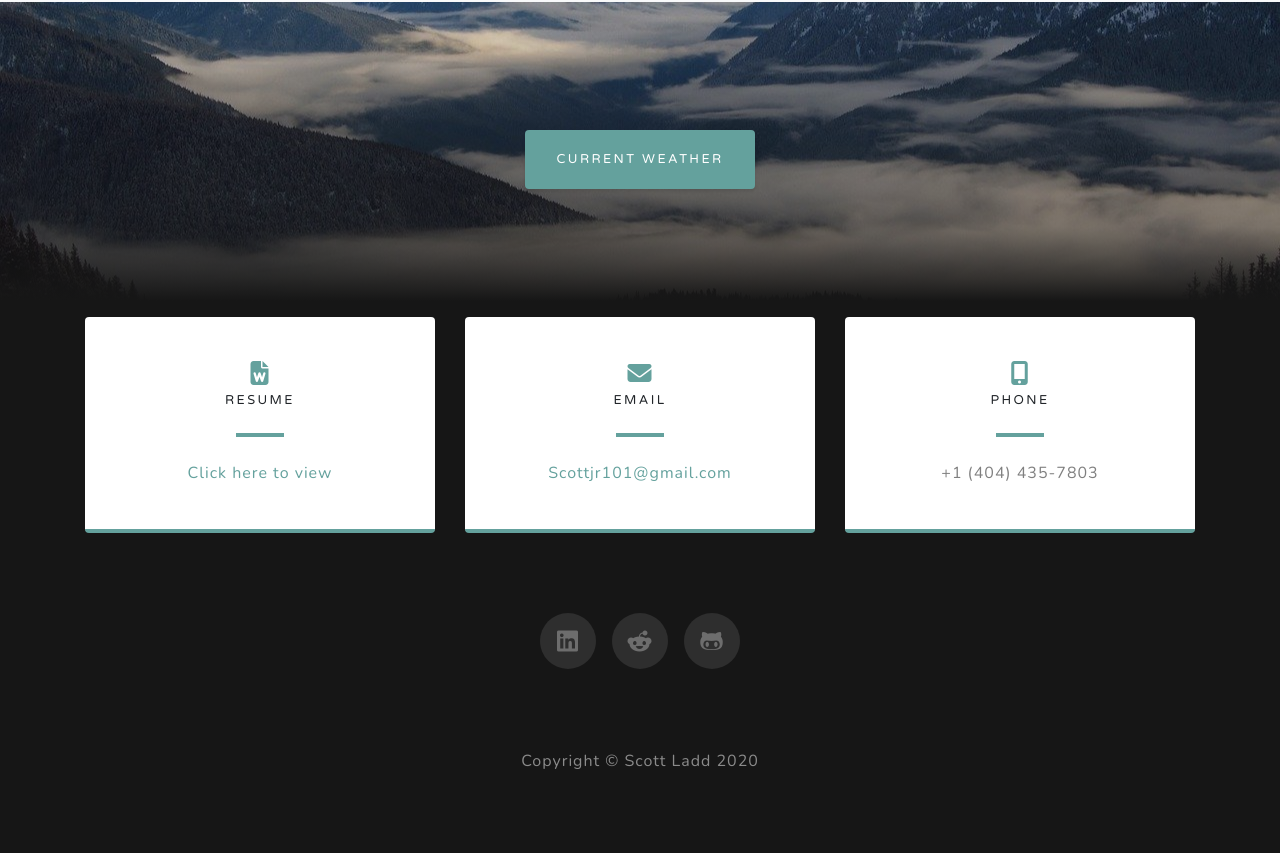
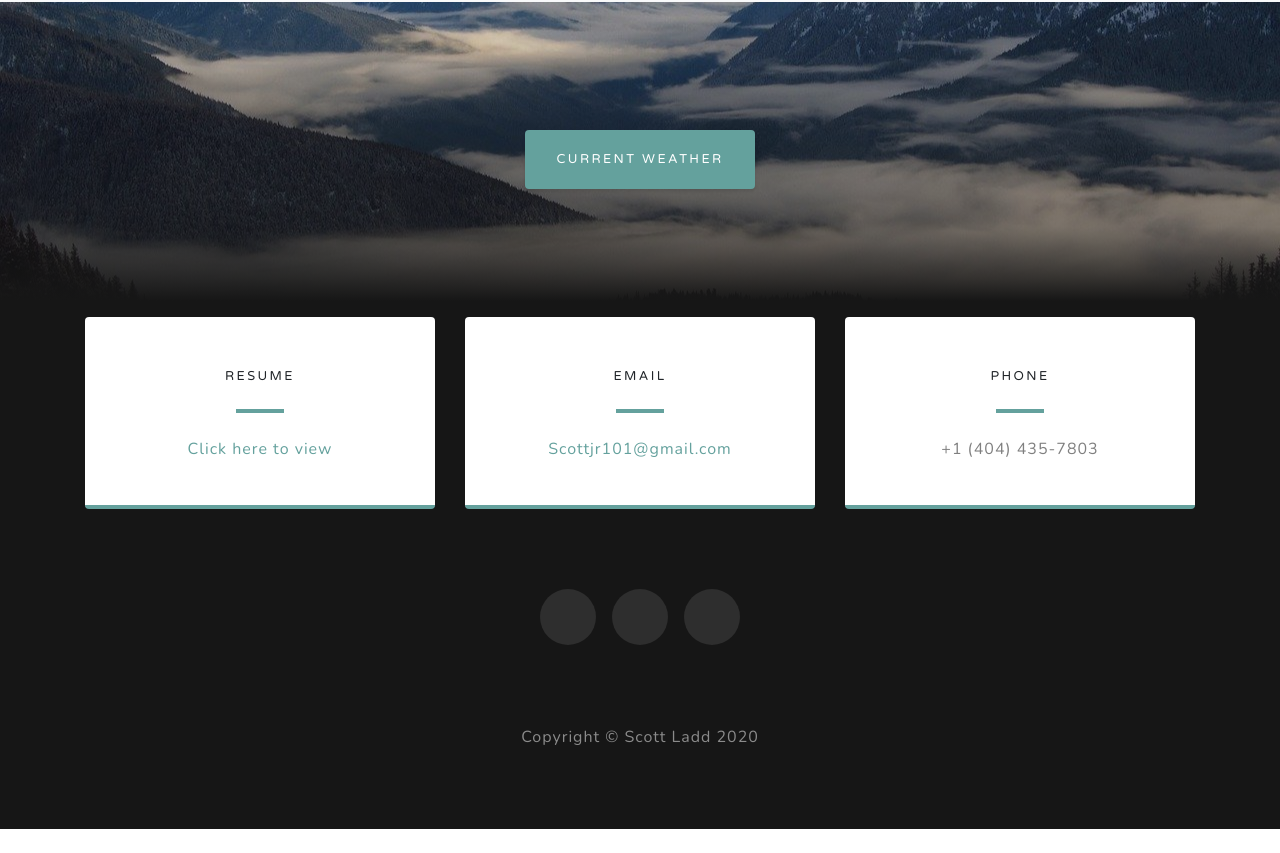
Before and after one commit to scottjr101/React-Portfolio, a React (Create React App) app in the folder client/: page /home in a window 1280 px wide. Shown: the part 1641-2494 px from the top of the page. After the commit the page ends 2470 px from the top, so only its background shows below. Built offline with nearby package versions, Linux system fonts and the light colour scheme.

Commit message:
removed fontawesome cdn, and custom weather icons

```diff
--- a/client/package.json
+++ b/client/package.json
@@ -3,6 +3,7 @@
   "version": "0.1.0",
   "private": true,
   "dependencies": {
+    "@iconify/icons-mdi": "^1.0.88",
     "@iconify/icons-wi": "^1.0.2",
     "@iconify/react": "^1.1.3",
     "@testing-library/jest-dom": "^4.2.4",
--- a/client/public/index.html
+++ b/client/public/index.html
@@ -35,7 +35,6 @@
     />
 
     <!-- Custom fonts for this template -->
-    <script src="https://kit.fontawesome.com/8d88fe742e.js" crossorigin="anonymous"></script>
     <link
       href="https://fonts.googleapis.com/css?family=Varela+Round|Mr+Dafoe|Ubuntu&display=swap"
       rel="stylesheet"
--- a/client/src/components/layout/footer/footer.js
+++ b/client/src/components/layout/footer/footer.js
@@ -1,11 +1,18 @@
 import React, { Fragment } from 'react';
-import Weather from "../weather/weather";
+import { Icon } from '@iconify/react';
+import fileDocument from '@iconify/icons-mdi/file-document';
+import emailSend from '@iconify/icons-mdi/email-send';
+import cellphoneIphone from '@iconify/icons-mdi/cellphone-iphone';
+import linkedinIcon from '@iconify/icons-mdi/linkedin';
+import redditIcon from '@iconify/icons-mdi/reddit';
+import githubFaceIcon from '@iconify/icons-mdi/github-face';
+import Weather from '../weather/weather';
 
 const Footer = () => {
   return (
     <Fragment>
       {/* Signup Section */}
-      <section id='signup' className='signup-section'>
+      <section id='contact' className='signup-section'>
         <Weather />
       </section>
       {/* Contact Section */}
@@ -15,8 +22,8 @@ const Footer = () => {
             <div className='col-md-4 mb-3 mb-md-0'>
               <div className='card py-4 h-100'>
                 <div className='card-body text-center'>
-                  <i className='font-size-6 fas fa-file-word text-primary mb-2' />
-                  <h4 className='text-uppercase m-0'>Resume</h4>
+                  <Icon icon={fileDocument} color='#64a19d' height={23} />
+                  <h4 className='text-uppercase mt-2 mb-0'>Resume</h4>
                   <hr className='my-4' />
                   <div className='text-black-50'>
                     <a href='https://docs.google.com/file/d/1QOsbAmm9rI3eX5PtsUy2ynAToHJxshOc/view'>
@@ -29,8 +36,8 @@ const Footer = () => {
             <div className='col-md-4 mb-3 mb-md-0'>
               <div className='card py-4 h-100'>
                 <div className='card-body text-center'>
-                  <i className='font-size-6 fas fa-envelope text-primary mb-2' />
-                  <h4 className='text-uppercase m-0'>Email</h4>
+                  <Icon icon={emailSend} color='#64a19d' height={23} />
+                  <h4 className='text-uppercase mt-2 mb-0'>Email</h4>
                   <hr className='my-4' />
                   <div className='text-black-50'>
                     <a href='mailto:scottjr101@gmail.com'>
@@ -43,26 +50,26 @@ const Footer = () => {
             <div className='col-md-4 mb-3 mb-md-0'>
               <div className='card py-4 h-100'>
                 <div className='card-body text-center'>
-                  <i className='font-size-6 fas fa-mobile-alt text-primary mb-2' />
-                  <h4 className='text-uppercase m-0'>Phone</h4>
+                  <Icon icon={cellphoneIphone} color='#64a19d' height={23} />
+                  <h4 className='text-uppercase mt-2 mb-0'>Phone</h4>
                   <hr className='my-4' />
                   <div className='text-black-50'>+1 (404) 435-7803</div>
                 </div>
               </div>
             </div>
           </div>
-          <div className='social d-flex justify-content-center font-size-6'>
+          <div className='social d-flex justify-content-center'>
             <a
               href='https://www.linkedin.com/in/scott-ladd-1988abc/'
               className='mx-2'
             >
-              <i className='fab fa-linkedin' />
+              <Icon icon={linkedinIcon} height={33} />
             </a>
             <a href='https://reddit.com/u/Scottjr101' className='mx-2'>
-              <i className='fab fa-reddit-alien' />
+              <Icon icon={redditIcon} height={33} />
             </a>
             <a href='https://github.com/scottjr101' className='mx-2'>
-              <i className='fab fa-github-alt' />
+              <Icon icon={githubFaceIcon} height={33} />
             </a>
           </div>
         </div>
--- a/client/src/components/layout/weather/img.js
+++ /dev/null
@@ -1,65 +0,0 @@
-import { WeatherContext } from '../../../context/weather/context';
-import React, { Fragment } from 'react';
-import { Icon } from '@iconify/react';
-import daySunny from '@iconify/icons-wi/day-sunny';
-import nightClear from '@iconify/icons-wi/night-clear';
-import dayCloudy from '@iconify/icons-wi/day-cloudy';
-import nightAltCloudy from '@iconify/icons-wi/night-alt-cloudy';
-import cloudIcon from '@iconify/icons-wi/cloud';
-import cloudyIcon from '@iconify/icons-wi/cloudy';
-import dayShowers from '@iconify/icons-wi/day-showers';
-import nightAltShowers from '@iconify/icons-wi/night-alt-showers';
-import dayRain from '@iconify/icons-wi/day-rain';
-import nightAltRain from '@iconify/icons-wi/night-alt-rain';
-import thunderstormIcon from '@iconify/icons-wi/thunderstorm';
-import snowflakeCold from '@iconify/icons-wi/snowflake-cold';
-import fogIcon from '@iconify/icons-wi/fog';
-import volcanoIcon from '@iconify/icons-wi/volcano';
-
-const WeatherIcons = () => {
-  return (
-    <Fragment>
-      <WeatherContext.Consumer>
-        {(context) => (
-          <Fragment>
-            {context.weather.map((data) => (
-              <Fragment key={data.id}>
-                {data.weather[0].icon === '01d' ? (
-                  <Icon icon={daySunny} height={80} />
-                ) : data.weather[0].icon === '01n' ? (
-                  <Icon icon={nightClear} height={80} />
-                ) : data.weather[0].icon === '02d' ? (
-                  <Icon icon={dayCloudy} height={80} />
-                ) : data.weather[0].icon === '02n' ? (
-                  <Icon icon={nightAltCloudy} height={80} />
-                ) : data.weather[0].icon === '03d' || '03n' ? (
-                  <Icon icon={cloudIcon} height={80} />
-                ) : data.weather[0].icon === '04d' || '04n' ? (
-                  <Icon icon={cloudyIcon} height={80} />
-                ) : data.weather[0].icon === '09d' ? (
-                  <Icon icon={dayShowers} height={80} />
-                ) : data.weather[0].icon === '09n' ? (
-                  <Icon icon={nightAltShowers} height={80} />
-                ) : data.weather[0].icon === '10d' ? (
-                  <Icon icon={dayRain} height={80} />
-                ) : data.weather[0].icon === '10n' ? (
-                  <Icon icon={nightAltRain} height={80} />
-                ) : data.weather[0].icon === '11d' || '11n' ? (
-                  <Icon icon={thunderstormIcon} height={80} />
-                ) : data.weather[0].icon === '13d' || '13n' ? (
-                  <Icon icon={snowflakeCold} height={80} />
-                ) : data.weather[0].icon === '50d' || '50n' ? (
-                  <Icon icon={fogIcon} height={80} />
-                ) : (
-                  <Icon icon={volcanoIcon} height={80} />
-                )}
-              </Fragment>
-            ))}
-          </Fragment>
-        )}
-      </WeatherContext.Consumer>
-    </Fragment>
-  );
-};
-
-export default WeatherIcons;
```
Also changed, not shown: 1 other file (tests, documents, lock files or other folders).
